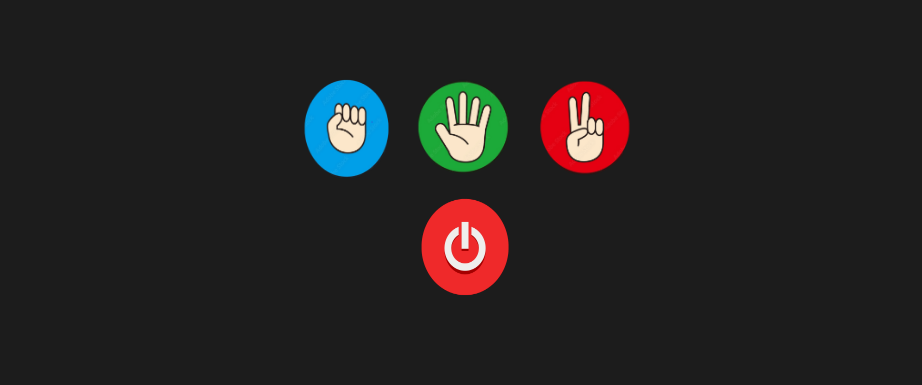
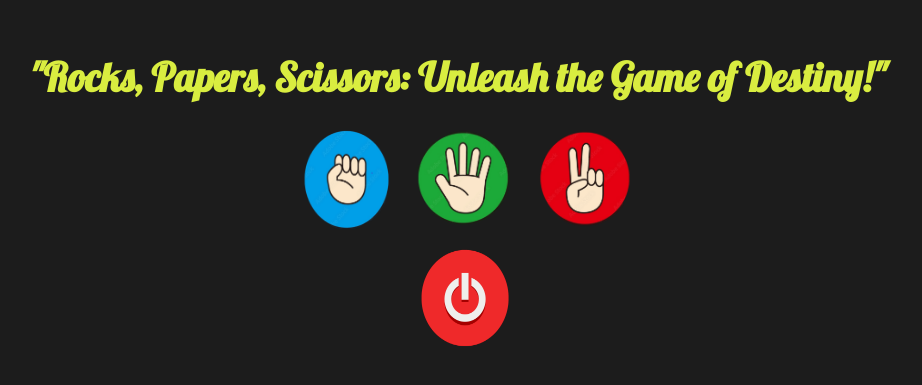
Before and after one commit to JagatheshwaranN/JavaScript_Learning, a plain HTML site: page miniwork/rock_paper_scissors_game/index.html in a window 1280 px wide. Shown: the part 209-594 px from the top of the page, without its empty margins (182-1104 px from the left). Drawn offline with Linux system fonts and the light colour scheme.

Commit message:
Styling Updated

```diff
--- a/miniwork/rock_paper_scissors_game/index.html
+++ b/miniwork/rock_paper_scissors_game/index.html
@@ -5,6 +5,11 @@
     <!-- Meta tags for character set and viewport settings -->
     <meta charset="UTF-8">
     <meta name="viewport" content="width=device-width, initial-scale=1.0">
+
+    <!-- Link to Google Fonts (Lobster) for styling -->
+    <link rel="preconnect" href="https://fonts.googleapis.com">
+    <link rel="preconnect" href="https://fonts.gstatic.com" crossorigin>
+    <link href="https://fonts.googleapis.com/css2?family=Lobster&display=swap" rel="stylesheet">
 
     <!-- Linking the external stylesheet -->
     <link href="style.css" rel="stylesheet" type="text/css" />
@@ -16,6 +21,9 @@
 <body>
     <!-- Main wrapper for the game -->
     <div class="wrapper">
+        <div class="header">
+            <h1>"Rocks, Papers, Scissors: Unleash the Game of Destiny!"</h1>
+        </div>
         <!-- Container for game buttons -->
         <div class="buttons">
             <!-- Button for Rock -->
--- a/miniwork/rock_paper_scissors_game/style.css
+++ b/miniwork/rock_paper_scissors_game/style.css
@@ -9,13 +9,15 @@ html, body {
 /* Styling for the main wrapper */
 .wrapper {
     background: #1c1c1c;  /* Background color */
-    color: white;         /* Text color */
+    color: #d9ed40;         /* Text color */
     display: flex;        /* Flex container */
     align-items: center;   /* Center vertically */
     justify-content: center;  /* Center horizontally */
     width: 100%;
     height: 100%;
     flex-direction: column;  /* Stack items vertically */
+    font-family: 'Lobster', sans-serif;
+    font-size: 20px;
 }
 
 /* Styling for the buttons container */
```
